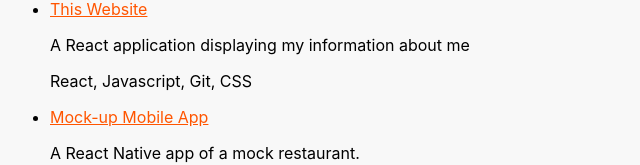
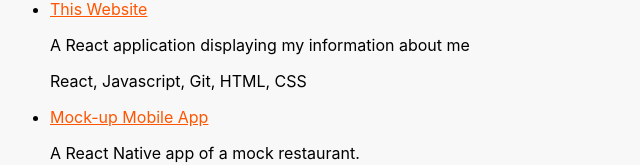
Before and after one commit to IseMike/IMS-Portfolio-Website, a React (Create React App) app: page / in a window 1280 px wide. Shown: the part 961-1126 px from the top of the page, without its empty margins (0-640 px from the left). Built offline with nearby package versions, Linux system fonts and the light colour scheme.

Commit message:
Added the link to this repository

```diff
--- a/src/pages/ProjectPage.js
+++ b/src/pages/ProjectPage.js
@@ -5,11 +5,11 @@ const ProjectPage = () => {
                         <ul>
                               <li>
                                     <span className="project-item">
-                                          <a className="link" href="https://github.com/IseMike/">
+                                          <a className="link" href="https://github.com/IseMike/IMS-Portfolio-Website">
                                                 This Website
                                           </a>
                                           <p>A React application displaying my information about me</p>
-                                          <p>React, Javascript, Git, CSS</p>
+                                          <p>React, Javascript, Git, HTML, CSS</p>
                                     </span>
                               </li>
                               <li>
```
